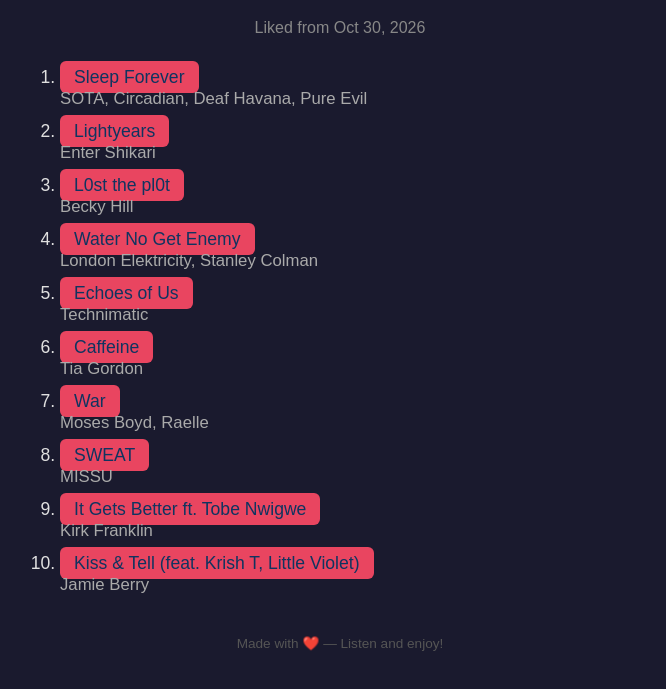
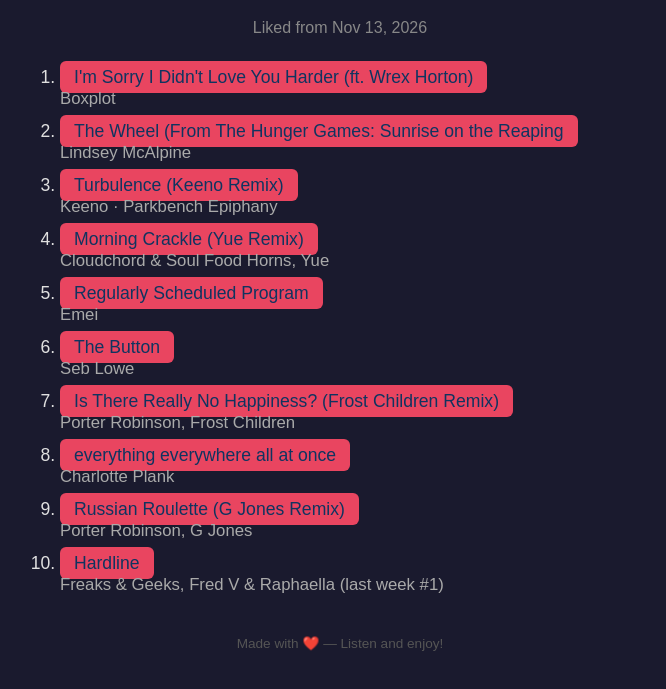
Before and after one commit to BBQSaucerer/Songs-I-Liked-This-Week, a plain HTML site: page index.html in a window 1280 px wide. Shown: the part 159-848 px from the top of the page, without its empty margins (300-966 px from the left). Drawn offline with Linux system fonts and the light colour scheme.

Commit message:
Update index.html
Updated for W/C 16.11.26

```diff
--- a/index.html
+++ b/index.html
@@ -53,48 +53,48 @@
 </head>
 <body>
   <h1>🎵 BBQ Top Weekly tracks - #1 is track of the week!</h1>
-  <p class="subtitle">Liked from Oct 30, 2026</p>
+  <p class="subtitle">Liked from Nov 13, 2026</p>
 
   <ol>
     <li>
-      <a href="https://youtu.be/4WY9J_yXj8M"> Sleep Forever</a>
-      <br><span class="artist">SOTA, Circadian, Deaf Havana, Pure Evil</span>
+      <a href="https://youtu.be/1LN9rllMb-I">  I'm Sorry I Didn't Love You Harder (ft. Wrex Horton)</a>
+      <br><span class="artist">Boxplot</span>
     </li>
     <li>
-      <a href="https://youtu.be/rPS99OW_4Tg">Lightyears</a>
-      <br><span class="artist">Enter Shikari</span>
+      <a href="https://youtu.be/bxB3csdOdR4">The Wheel (From The Hunger Games: Sunrise on the Reaping</a>
+      <br><span class="artist">Lindsey McAlpine</span>
     </li>
     <li>
-      <a href="https://youtu.be/O2DA2Th21xw">L0st the pl0t</a>
-      <br><span class="artist">Becky Hill</span>
+      <a href="https://youtu.be/2q7kzYnUNwQ">Turbulence (Keeno Remix)</a>
+      <br><span class="artist">Keeno · Parkbench Epiphany</span>
     </li>
     <li>
-      <a href="https://youtu.be/575Ek_L_rTQ"> Water No Get Enemy</a>
-      <br><span class="artist">London Elektricity, Stanley Colman</span>
+      <a href="https://youtu.be/6DwPMlbDi6o"> Morning Crackle (Yue Remix)</a>
+      <br><span class="artist">Cloudchord & Soul Food Horns, Yue</span>
     </li>
     <li>
-      <a href="https://youtu.be/NJ74qcCzTWwI"> Echoes of Us</a>
-      <br><span class="artist">Technimatic</span>
+      <a href="https://youtu.be/4RqOj62hKa0"> Regularly Scheduled Program</a>
+      <br><span class="artist">Emei</span>
     </li>
     <li>
-      <a href="https://youtu.be/56ND3SSkb4Q"> Caffeine</a>
-      <br><span class="artist">Tia Gordon</span>
+      <a href="https://youtu.be/3M9PlvVEyQc"> The Button</a>
+      <br><span class="artist">Seb Lowe</span>
     </li>
     <li>
-      <a href="https://youtu.be/zI1jktE8YEM"> War</a>
-      <br><span class="artist">Moses Boyd, Raelle </span>
+      <a href="https://youtu.be/kss2zXoUM3Q">  Is There Really No Happiness? (Frost Children Remix)</a>
+      <br><span class="artist">Porter Robinson, Frost Children </span>
     </li>
     <li>
-      <a href="https://youtu.be/cPAiVP4ULn8"> SWEAT</a>
-      <br><span class="artist">MISSU</span>
+      <a href="https://youtu.be/KXT6RddezJ8"> everything everywhere all at once</a>
+      <br><span class="artist">Charlotte Plank</span>
     </li>
     <li>
-      <a href="https://youtu.be/2sFoJlYbDj0"> It Gets Better ft. Tobe Nwigwe</a>
-      <br><span class="artist">Kirk Franklin</span>
+      <a href="https://youtu.be/pQ7VC9N9nPM"> Russian Roulette (G Jones Remix)</a>
+      <br><span class="artist">Porter Robinson, G Jones</span>
     </li>
     <li>
-      <a href="https://youtu.be/WOpp20vV6g8">  Kiss & Tell (feat. Krish T, Little Violet)</a>
-      <br><span class="artist">Jamie Berry</span>
+      <a href="https://youtu.be/tw9xCsdbH0Q">  Hardline</a>
+      <br><span class="artist"> Freaks & Geeks, Fred V & Raphaella (last week #1)</span>
     </li>
     <!-- Add more songs here -->
   </ol>
```
